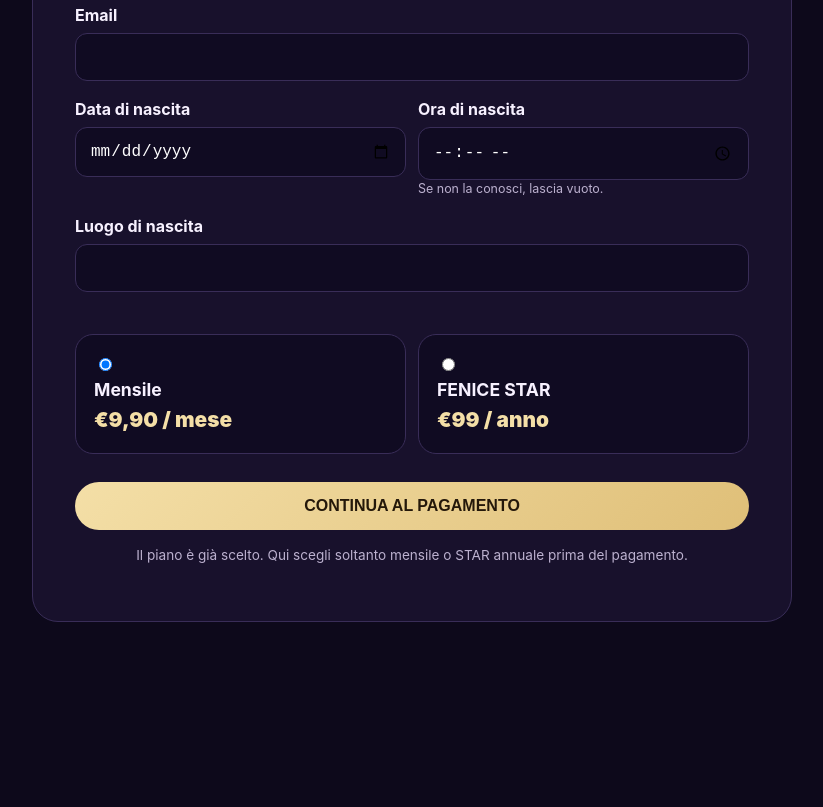
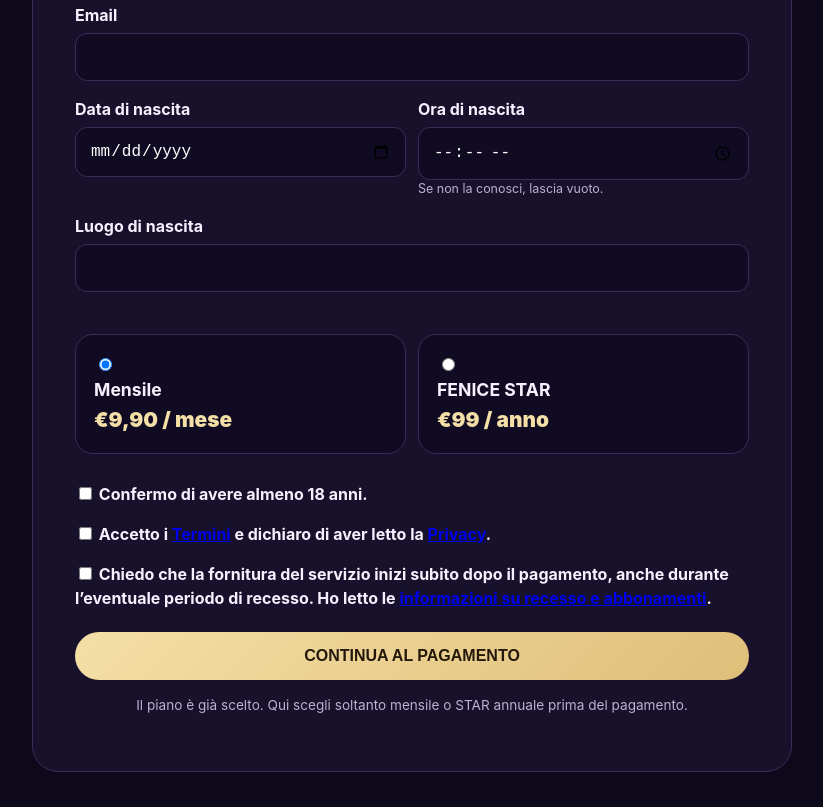
Before and after one commit to VitoPerillo/VitoPerillo.github.io, a website: page ritratto-public/acquista.html in a window 1280 px wide. Shown: the part 379-1186 px from the top of the page, without its empty margins (228-1051 px from the left). Before the commit the page ends 1061 px from the top, so only its background shows below. Drawn offline with Linux system fonts and the light colour scheme.

Commit message:
compliance: gate paid checkout with 18+ legal acceptance and immediate-start request

```diff
--- a/ritratto-public/acquista.html
+++ b/ritratto-public/acquista.html
@@ -5,5 +5,9 @@
 <body><main class="wrap"><a class="brand" href="/">← RITRATTO STELLARE · by Vega Gold</a><section class="card"><div class="mini">Acquisto diretto</div><h1 id="title">Completa il tuo acquisto</h1><p class="sub" id="intro"></p>
 <form id="buy"><label>Nome e cognome</label><input name="name" required autocomplete="name"><label>Email</label><input name="email" type="email" required autocomplete="email"><div class="grid"><div><label>Data di nascita</label><input name="birth_date" type="date" required></div><div><label>Ora di nascita</label><input name="birth_time" type="time"><div class="sub" style="font-size:.78rem">Se non la conosci, lascia vuoto.</div></div></div><label>Luogo di nascita</label><input name="birth_place" required autocomplete="off">
 <div class="choices"><label class="choice"><input type="radio" name="cadence" value="monthly" checked><strong>Mensile</strong><span class="price" id="monthly"></span></label><label class="choice"><input type="radio" name="cadence" value="annual"><strong id="star"></strong><span class="price" id="annual"></span></label></div>
+<input type="hidden" name="legal_version" value="2026-10-09-v1">
+<label style="margin-top:22px"><input style="width:auto" type="checkbox" name="age_18_plus" value="yes" required> Confermo di avere almeno 18 anni.</label>
+<label><input style="width:auto" type="checkbox" name="terms_accept" value="yes" required> Accetto i <a href="/ritratto-stellare/terms/" target="_blank" rel="noopener">Termini</a> e dichiaro di aver letto la <a href="/ritratto-stellare/privacy/" target="_blank" rel="noopener">Privacy</a>.</label>
+<label><input style="width:auto" type="checkbox" name="immediate_start" value="yes" required> Chiedo che la fornitura del servizio inizi subito dopo il pagamento, anche durante l’eventuale periodo di recesso. Ho letto le <a href="/ritratto-stellare/recesso/" target="_blank" rel="noopener">informazioni su recesso e abbonamenti</a>.</label>
 <button class="btn" type="submit">CONTINUA AL PAGAMENTO</button><p class="note">Il piano è già scelto. Qui scegli soltanto mensile o STAR annuale prima del pagamento.</p></form></section></main>
 <script>const plans={pegaso:{n:"PEGASO",m:"€6,90 / mese",a:"€69 / anno"},fenice:{n:"FENICE",m:"€9,90 / mese",a:"€99 / anno"},andromeda:{n:"ANDROMEDA",m:"€14,90 / mese",a:"€149 / anno"}};const q=new URLSearchParams(location.search),p=q.get("plan"),x=plans[p]||plans.fenice;document.getElementById("title").textContent="Acquista "+x.n;document.getElementById("intro").textContent="Hai già scelto "+x.n+". Inserisci i dati necessari al tuo Ritratto Stellare e, alla fine, scegli la modalità di pagamento.";document.getElementById("monthly").textContent=x.m;document.getElementById("star").textContent=x.n+" STAR";document.getElementById("annual").textContent=x.a;document.getElementById("buy").addEventListener("submit",e=>{e.preventDefault();const fd=new FormData(e.currentTarget);sessionStorage.setItem("rs_purchase_profile",JSON.stringify(Object.fromEntries(fd.entries())));location.href="/ritratto-stellare/?buy="+encodeURIComponent(p||"fenice")+"&cadence="+encodeURIComponent(fd.get("cadence"))+"#rs-andromeda";});</script></body></html>
```
